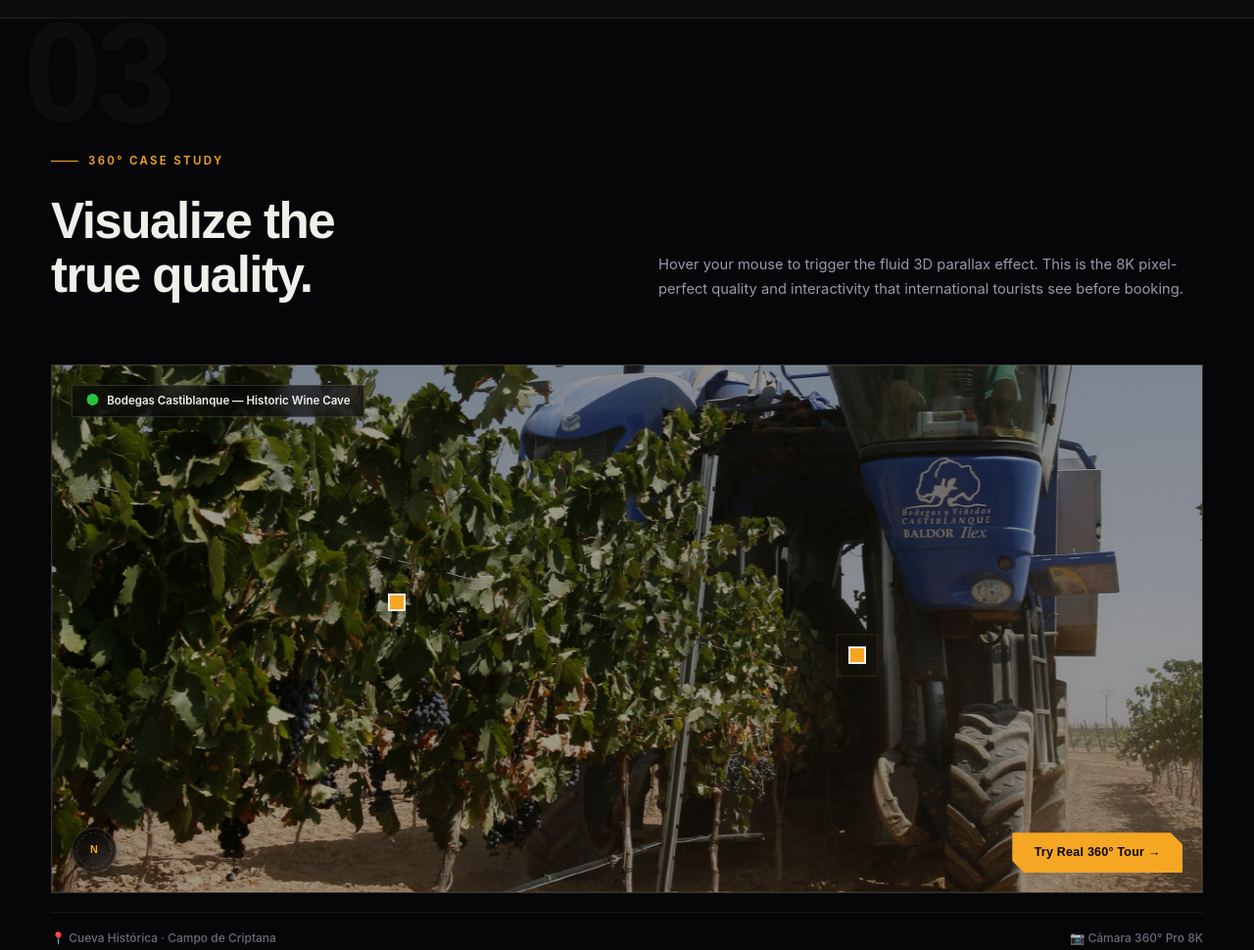
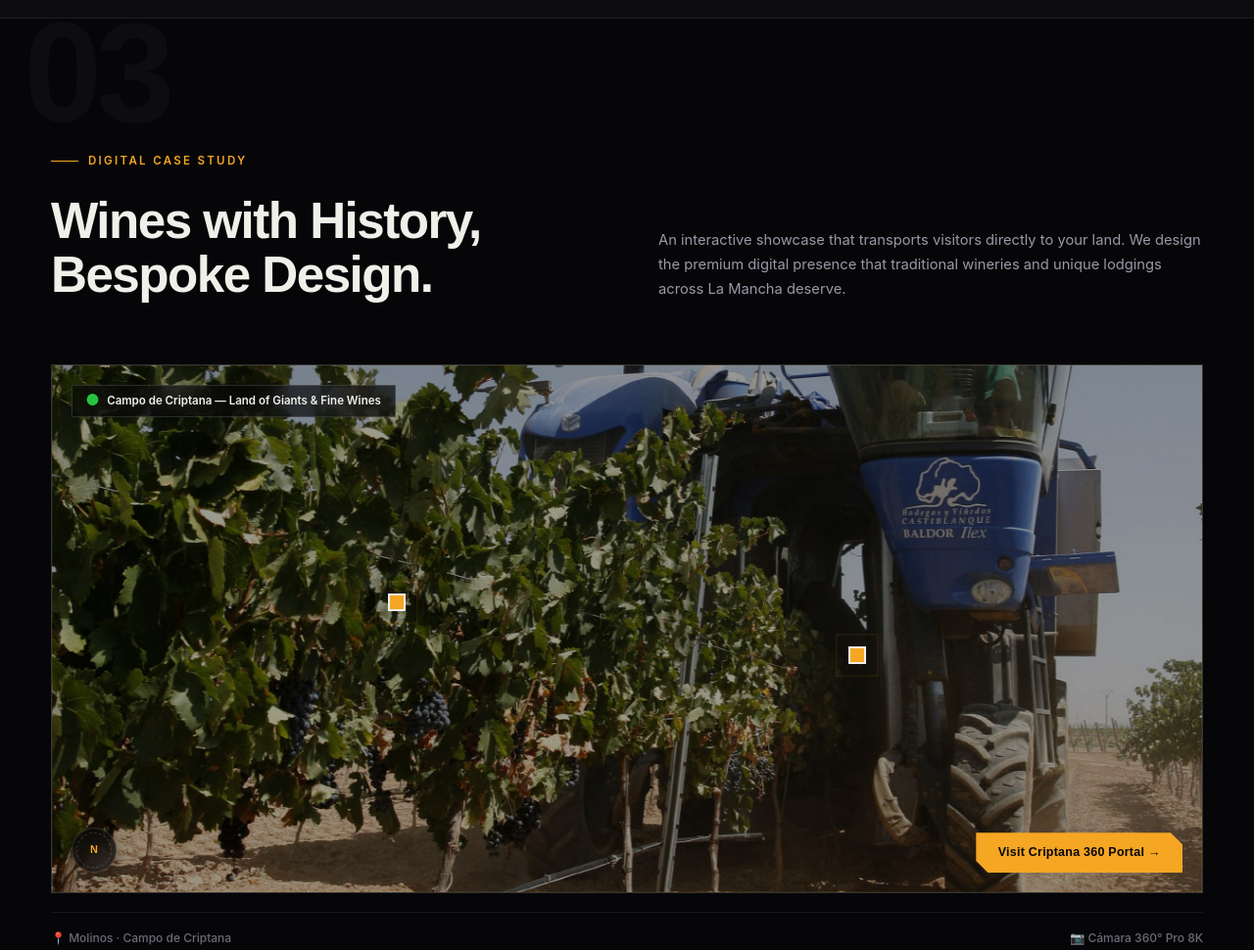
Before and after one commit to llSandroZll/luze-media-marketing, a website: page agency-backup/index.html in a window 1280 px wide. Shown: the part 3189-4159 px from the top of the page at 98% size. Drawn offline with Linux system fonts and the light colour scheme; files whose address does not match are found by name.

Commit message:
chore: sync agency-backup vineyard copy, cta redirects and location fixes

```diff
--- a/agency-backup/app.js
+++ b/agency-backup/app.js
@@ -432,14 +432,14 @@ let updateMockupTourImage;
     updateMockupTourImage = function(isLight) {
         if (isLight) {
             img.src = 'images/hotel_bachiller_cave.jpg';
-            img.alt = 'La Casa del Bachiller Cave Room';
+            img.alt = 'La Casa del Bachiller Boutique Room';
 
             // Set dynamic light theme location
             if (locationText) {
                 locationText.dataset.key = 'showcase-location-badge-light';
                 locationText.innerHTML = currentLang === 'es'
-                    ? 'La Casa del Bachiller — Alojamiento de Cueva'
-                    : 'La Casa del Bachiller — Historic Cave Stay';
+                    ? 'La Casa del Bachiller — Alojamiento Singular'
+                    : 'La Casa del Bachiller — Historic Boutique Stay';
             }
         } else {
             img.src = 'images/winery_castiblanque.jpg';
@@ -449,8 +449,8 @@ let updateMockupTourImage;
             if (locationText) {
                 locationText.dataset.key = 'showcase-location-badge';
                 locationText.innerHTML = currentLang === 'es'
-                    ? 'Bodegas Castiblanque — Cueva de Crianza'
-                    : 'Bodegas Castiblanque — Historic Wine Cave';
+                    ? 'Campo de Criptana — Tierra de Gigantes y Vinos'
+                    : 'Campo de Criptana — Land of Giants & Fine Wines';
             }
         }
     };
@@ -681,16 +681,16 @@ const i18n = {
         'service-title-3': 'Enoturismo & Marca Industrial',
         'service-desc-3': 'Para bodegas D.O. La Mancha y fábricas que quieren exportar y atraer turismo premium.',
         'setup-label-3': 'Proyecto a medida',
-        'showcase-label': 'Caso de Éxito 360°',
-        'showcase-title': 'Visualiza la<br>calidad real.',
-        'showcase-subtitle': 'Pasa el ratón para activar el efecto de ventana 3D. Esta es la nitidez profesional e interactividad 8K que verán tus clientes internacionales antes de reservar.',
-        'showcase-launch-btn': 'Probar Tour 360° Real →',
-        'showcase-location-badge': 'Bodegas Castiblanque — Cueva de Crianza',
-        'showcase-location-badge-light': 'La Casa del Bachiller — Alojamiento de Cueva',
-        'hs-title-1': 'Crianza Tradicional',
-        'hs-desc-1': 'Barricas de roble americano bajo la temperatura constante de la cueva manchega.',
-        'hs-title-2': 'Arquitectura Excavada',
-        'hs-desc-2': 'Cueva natural excavada a mano en la roca de Campo de Criptana.',
+        'showcase-label': 'Caso de Éxito Digital',
+        'showcase-title': 'Vinos con Historia,<br>Diseño de Autor.',
+        'showcase-subtitle': 'Un escaparate interactivo que traslada al visitante directamente a tus tierras. Diseñamos la presencia digital premium que las bodegas tradicionales y los alojamientos de La Mancha merecen.',
+        'showcase-launch-btn': 'Ver Caso de Éxito Criptana 360 →',
+        'showcase-location-badge': 'Campo de Criptana — Tierra de Gigantes y Vinos',
+        'showcase-location-badge-light': 'La Casa del Bachiller — Alojamiento Singular',
+        'hs-title-1': 'Diseño Premium',
+        'hs-desc-1': 'Combinamos imágenes espectaculares con una interfaz fluida e interactiva de nivel internacional.',
+        'hs-title-2': 'Tierra de Gigantes',
+        'hs-desc-2': 'La belleza icónica de los molinos de Campo de Criptana inspira cada uno de nuestros diseños.',
         'calc-label': 'Planes Pyme & SME',
         'calc-title': 'Kits Digitales y Starter Plans',
         'calc-subtitle': 'Transparencia total. Selecciona los servicios express para tu comercio local o calcula una base.',
@@ -800,16 +800,16 @@ const i18n = {
         'service-title-3': 'Wine Tourism & Industrial Brand',
         'service-desc-3': 'For D.O. La Mancha wineries and agri-food factories wanting to export and attract premium tourism.',
         'setup-label-3': 'Custom project',
-        'showcase-label': '360° Case Study',
-        'showcase-title': 'Visualize the<br>true quality.',
-        'showcase-subtitle': 'Hover your mouse to trigger the fluid 3D parallax effect. This is the 8K pixel-perfect quality and interactivity that international tourists see before booking.',
-        'showcase-launch-btn': 'Try Real 360° Tour →',
-        'showcase-location-badge': 'Bodegas Castiblanque — Historic Wine Cave',
-        'showcase-location-badge-light': 'La Casa del Bachiller — Historic Cave Stay',
-        'hs-title-1': 'Traditional Aging',
-        'hs-desc-1': 'American oak barrels under the constant temperature of the La Mancha cave.',
-        'hs-title-2': 'Excavated Architecture',
-        'hs-desc-2': 'Natural cave hand-excavated from the rock of Campo de Criptana.',
+        'showcase-label': 'Digital Case Study',
+        'showcase-title': 'Wines with History,<br>Bespoke Design.',
+        'showcase-subtitle': 'An interactive showcase that transports visitors directly to your land. We design the premium digital presence that traditional wineries and unique lodgings across La Mancha deserve.',
+        'showcase-launch-btn': 'Visit Criptana 360 Portal →',
+        'showcase-location-badge': 'Campo de Criptana — Land of Giants & Fine Wines',
+        'showcase-location-badge-light': 'La Casa del Bachiller — Historic Boutique Stay',
+        'hs-title-1': 'Premium Design',
+        'hs-desc-1': 'We blend breathtaking imagery with a fluid, world-class interactive experience.',
+        'hs-title-2': 'Land of Giants',
+        'hs-desc-2': 'The iconic beauty of Campo de Criptana\'s windmills inspires every detail of our work.',
         'calc-label': 'SME Starter Plans',
         'calc-title': 'Digital Kits & Starter Packages',
         'calc-subtitle': 'Total transparency. Select the express services for your local trade or calculate a baseline project.',
--- a/agency-backup/index.html
+++ b/agency-backup/index.html
@@ -352,11 +352,11 @@
         <div class="container">
             <div class="showcase-header">
                 <div>
-                    <span class="section-label fade-up" data-key="showcase-label">Demo Interactiva</span>
-                    <h2 class="showcase-title fade-up" data-key="showcase-title">Camina por una<br>cueva manchega.</h2>
+                    <span class="section-label fade-up" data-key="showcase-label">Caso de Éxito Digital</span>
+                    <h2 class="showcase-title fade-up" data-key="showcase-title">Vinos con Historia,<br>Diseño de Autor.</h2>
                 </div>
                 <p class="showcase-desc fade-up" data-key="showcase-subtitle">
-                    Arrastra para explorar. Así verán tu bodega o casa rural los turistas de Madrid antes de reservar. Pura tecnología 360° que convierte curiosos en clientes.
+                    Un escaparate interactivo que traslada al visitante directamente a tus tierras. Diseñamos la presencia digital premium que las bodegas tradicionales y los alojamientos de La Mancha merecen.
                 </p>
             </div>
 
@@ -368,15 +368,15 @@
                     <!-- Glassmorphic Location Overlay -->
                     <div class="mockup-location-badge">
                         <span class="pulse-marker">●</span>
-                        <span id="mockup-location-text" data-key="showcase-location-badge">Bodegas Castiblanque — Cueva de Crianza</span>
+                        <span id="mockup-location-text" data-key="showcase-location-badge">Campo de Criptana — Tierra de Gigantes y Vinos</span>
                     </div>
 
                     <!-- Pulsing Hotspot 1 -->
                     <div class="hotspot" id="hotspot-crianza" style="top:45%; left:30%">
                         <div class="hotspot-dot"></div>
                         <div class="hotspot-tooltip">
-                            <h4 data-key="hs-title-1">Crianza Tradicional</h4>
-                            <p data-key="hs-desc-1">Barricas de roble americano bajo la temperatura constante de la cueva manchega.</p>
+                            <h4 data-key="hs-title-1">Diseño Premium</h4>
+                            <p data-key="hs-desc-1">Combinamos imágenes espectaculares con una interfaz fluida e interactiva de nivel internacional.</p>
                         </div>
                     </div>
 
@@ -384,8 +384,8 @@
                     <div class="hotspot" id="hotspot-arquitectura" style="top:55%; left:70%">
                         <div class="hotspot-dot"></div>
                         <div class="hotspot-tooltip">
-                            <h4 data-key="hs-title-2">Arquitectura Excavada</h4>
-                            <p data-key="hs-desc-2">Cueva natural excavada a mano en la roca de Campo de Criptana.</p>
+                            <h4 data-key="hs-title-2">Tierra de Gigantes</h4>
+                            <p data-key="hs-desc-2">La belleza icónica de los molinos de Campo de Criptana inspira cada uno de nuestros diseños.</p>
                         </div>
                     </div>
 
@@ -397,12 +397,12 @@
                         </div>
 
                         <!-- Premium Launch CTA -->
-                        <a href="https://llsandrozll.github.io/" target="_blank" rel="noopener" class="btn btn-primary mockup-launch-btn" data-key="showcase-launch-btn">Probar Tour 360° Real →</a>
+                        <a href="https://www.criptana360.com/" target="_blank" rel="noopener" class="btn btn-primary mockup-launch-btn" data-key="showcase-launch-btn">Ver Caso de Éxito Criptana 360 →</a>
                     </div>
                 </div>
 
                 <div class="viewer-meta">
-                    <span class="location-badge">📍 Cueva Histórica · Campo de Criptana</span>
+                    <span class="location-badge">📍 Molinos · Campo de Criptana</span>
                     <span class="sensor-badge">📷 Cámara 360° Pro 8K</span>
                 </div>
             </div>
```
